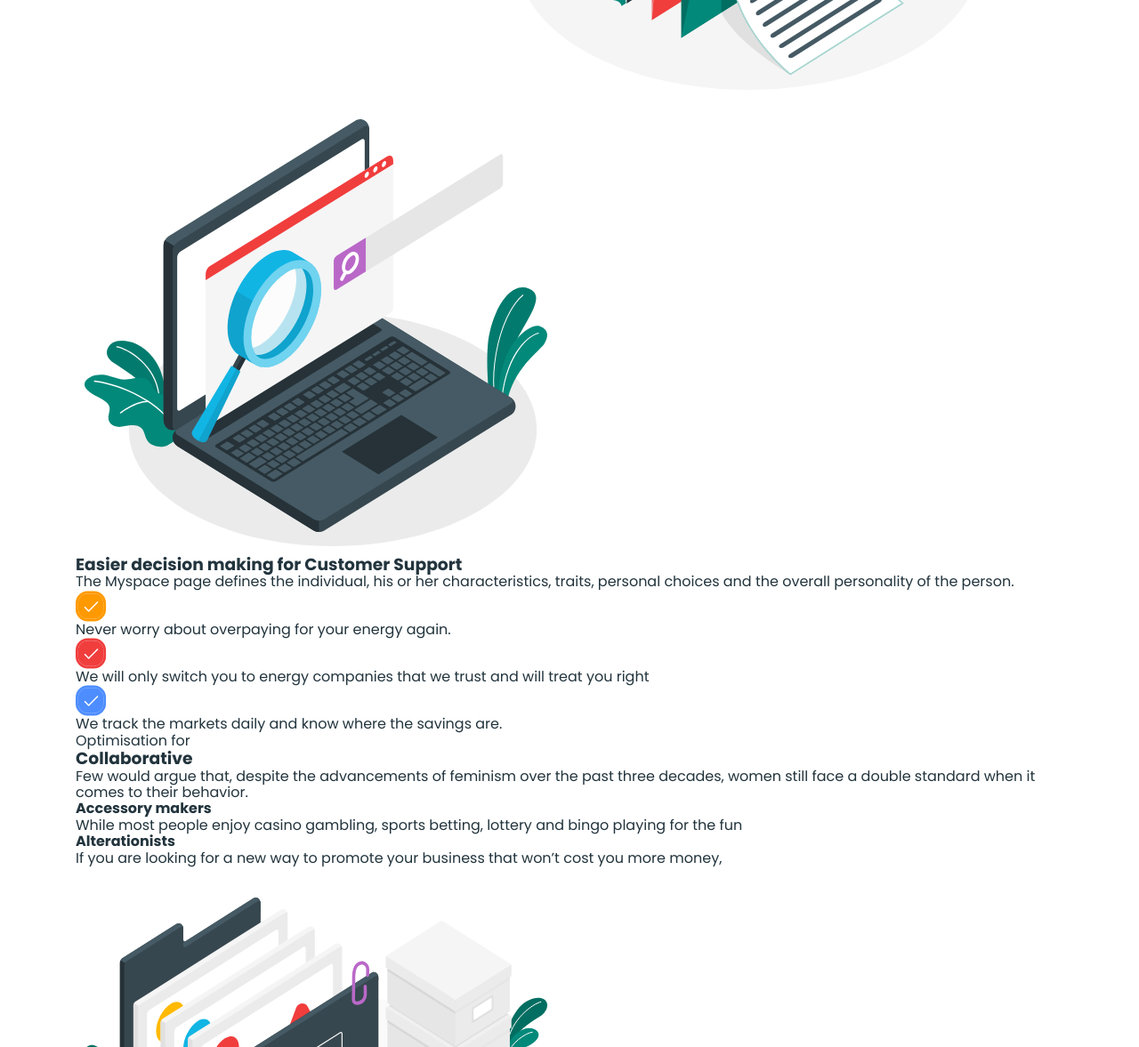
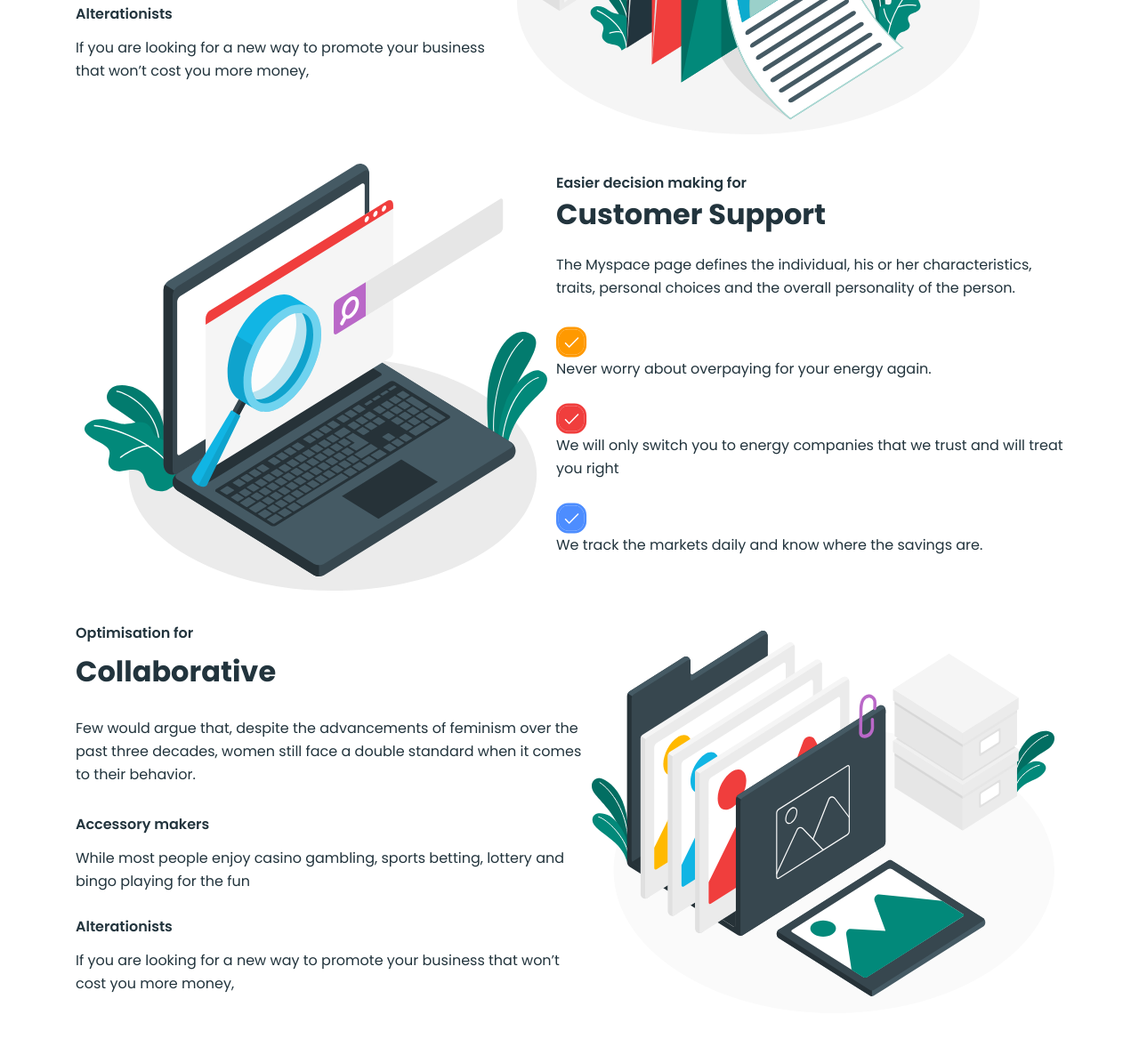
Before and after one commit to OlehSkrypnyk8/Business-promotion, a plain HTML site: page index.html in a window 1280 px wide. Shown: the part 1683-2860 px from the top of the page at 89% size. Drawn offline with nearby package versions, Linux system fonts and the light colour scheme.

Commit message:
secntion 2

```diff
--- a/css/style.css
+++ b/css/style.css
@@ -216,11 +216,12 @@ img {
     height: 53px;
     background: #02897a;
     color: #fff;
-    margin-bottom: 50px;
+    margin-bottom: 100px;
+    text-transform: uppercase;
 }
 /* start section managment */
 .management {
-
+    justify-content: space-between;
 }
 
 .management-container {
@@ -250,8 +251,107 @@ img {
 
 }
 
-.management-text {}
+.management-text {
+    font-weight: 400;
+    font-size: 16px;
+    line-height: 1.625;
+    color: #22343d;
+    margin-bottom: 30px;
+}
 
-.managment-subtitle {}
+.managment-subtitle {
+    font-weight: 600;
+    font-size: 16px;
+    line-height: 1.625;
+    color: #22343d;
+    margin-bottom: 12px;
+}
 
-.management-img {}
+.management-img {
+    width: 100%;
+    max-width: 540px;
+    height: 500px;
+}
+
+.customer-container {
+    display: flex;
+    align-items: center;
+}
+
+.customer-img {}
+
+.customer-list {
+
+}
+
+.customer-item {}
+
+.customer-subtitle {
+    font-weight: 600;
+    font-size: 16px;
+    color: #22343d;
+    margin-bottom: 8px;
+}
+
+.customer-title {
+    font-size: 32px;
+    margin-bottom: 25px;
+}
+
+.customer-text-title {
+    line-height: 1.625;
+    margin-bottom: 30px;
+}
+.customer-text {
+
+    line-height: 1.625;
+    margin-bottom: 25px;
+}
+.customer-list-img {}
+
+
+.customer-icon {
+    border: none;
+}
+.collaborative-container {
+    display: flex;
+    align-items: center;
+}
+
+.collaborative-text-title {
+    font-weight: 600;
+    margin-bottom: 8px;
+
+}
+
+.collaborative-head {
+    font-size: 32px;
+    line-height: 1.625;
+    margin-bottom: 25px;
+
+}
+
+.collaborative-list {}
+
+.collaborative-item {}
+
+.collaborative-text {
+    font-weight: 400;
+    font-size: 16px;
+    line-height: 1.625;
+    margin-bottom: 30px;
+}
+
+.collaborative-head-subtitle {
+    font-weight: 600;
+    font-size: 16px;
+    line-height: 1.625;
+    margin-bottom: 12px;
+}
+.collaborative-text-subtitle {
+    line-height: 1.625;
+    margin-bottom: 25px;
+
+}
+
+.collaborative-img {}
--- a/index.html
+++ b/index.html
@@ -157,7 +157,6 @@
             <ul class="management-list">
               <li class="management-item">
                 <p class="management-title-span">Effortless Validation for</p>
-
                 <h3 class="management-title">Management</h3>
                 <p class="management-text">
                   The Myspace page defines the individual, his or her
@@ -188,73 +187,89 @@
               class="management-img"
             />
           </div>
+
+          <div class="customer-container">
             <img
               src="./images/support-img.svg"
               alt="laptoop image"
               width="540"
               height="500"
+              class="customer-img"
             />
-          <ul>
-            <li>
-              <h3>Easier decision making for Customer Support</h3>
-
-              <p>
+            <ul class="customer-list">
+              <li class="customer-item">
+                <p class="customer-subtitle">Easier decision making for</p>
+                <h3 class="customer-title">Customer Support</h3>
+                <p class="customer-text-title">
                   The Myspace page defines the individual, his or her
                   characteristics, traits, personal choices and the overall
                   personality of the person.
                 </p>
               </li>
-            <li>
+              <!-- </ul>
+            <ul class="customer-list-img"> -->
+              <li class="customer-item">
                 <img
                   src="./images/icon-orange.svg"
                   alt="orange"
                   width="35"
                   height="35"
+                  class="customer-icon"
                 />
-              <p>Never worry about overpaying for your energy again.</p>
+                <p class="customer-text">
+                  Never worry about overpaying for your energy again.
+                </p>
               </li>
-            <li>
+              <li class="customer-item">
                 <img
                   src="./images/icon-red.svg"
                   alt="red"
                   width="35"
                   height="35"
+                  class="customer-icon"
                 />
-              <p>
+                <p class="customer-text">
                   We will only switch you to energy companies that we trust and
                   will treat you right
                 </p>
               </li>
-            <li>
+              <li class="customer-item">
                 <img
                   src="./images/icon-blue.svg"
                   alt="blue"
                   width="35"
                   height="35"
+                  class="customer-icon"
                 />
-              <p>We track the markets daily and know where the savings are.</p>
+                <p class="customer-text">
+                  We track the markets daily and know where the savings are.
+                </p>
               </li>
             </ul>
-          <p>Optimisation for</p>
-          <h3>Collaborative</h3>
-          <ul>
+          </div>
+          <div class="collaborative-container">
+            <ul class="collaborative-list">
               <li>
-              <p>
-                Few would argue that, despite the advancements of feminism over
-                the past three decades, women still face a double standard when
-                it comes to their behavior.
+                <p class="collaborative-text-title">Optimisation for</p>
+                <h3 class="collaborative-head">Collaborative</h3>
+              </li>
+              <li class="collaborative-item">
+                <p class="collaborative-text">
+                  Few would argue that, despite the advancements of feminism
+                  over the past three decades, women still face a double
+                  standard when it comes to their behavior.
                 </p>
               </li>
-            <li>
-              <h4>Accessory makers</h4>
-              <p>
-                While most people enjoy casino gambling, sports betting, lottery
-                and bingo playing for the fun
+              <li class="collaborative-item">
+                <h4 class="collaborative-head-subtitle">Accessory makers</h4>
+                <p class="collaborative-text-subtitle">
+                  While most people enjoy casino gambling, sports betting,
+                  lottery and bingo playing for the fun
                 </p>
               </li>
-            <li>
-              <h4>Alterationists</h4>
-              <p>
+              <li class="collaborative-item">
+                <h4 class="collaborative-head-subtitle">Alterationists</h4>
+                <p class="collaborative-text-subtitle">
                   If you are looking for a new way to promote your business that
                   won’t cost you more money,
                 </p>
@@ -265,7 +280,9 @@
               alt="cololaboration image"
               width="540"
               height="500"
+              class="collaborative-img"
             />
+          </div>
         </div>
       </section>
     </main>
```
Lines whose indentation alone changed are shown as unchanged.
